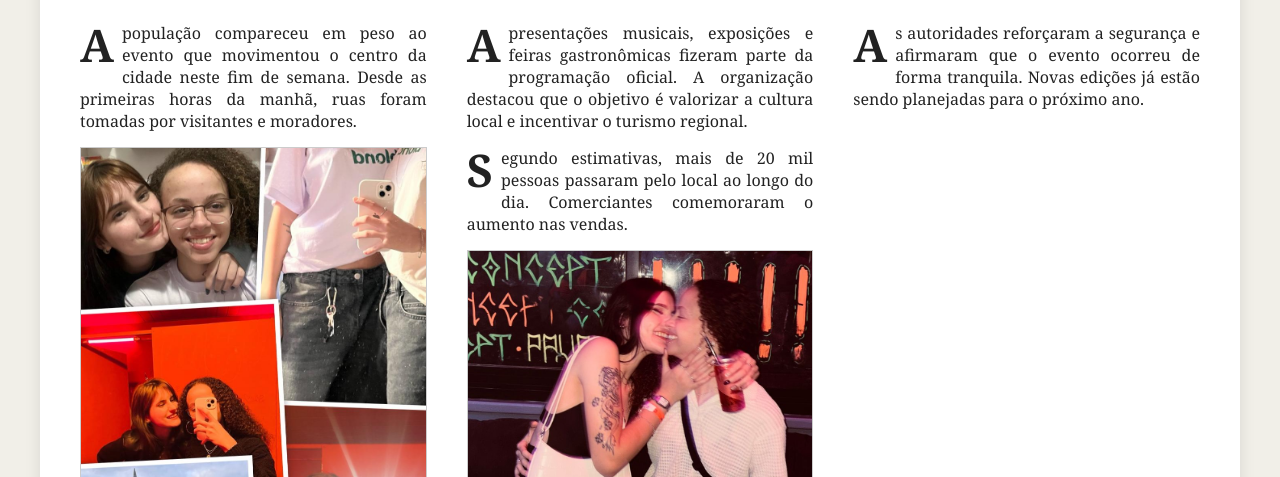
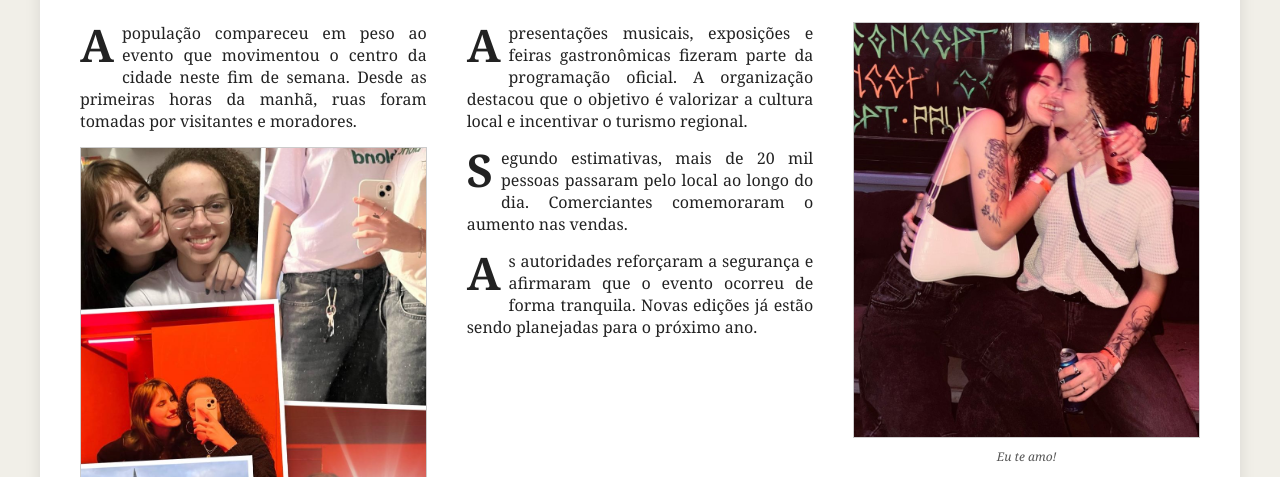
Before and after one commit to wwwcherry/git, a plain HTML site: page index.html in a window 1280 px wide. Shown: the part 296-773 px from the top of the page. Drawn offline with Linux system fonts and the light colour scheme.

Commit message:
Troquei a foto de lugar e addd mais texto

```diff
--- a/index.html
+++ b/index.html
@@ -155,6 +155,13 @@ Segundo estimativas, mais de 20 mil pessoas passaram pelo local ao longo
 do dia. Comerciantes comemoraram o aumento nas vendas.
 </p>
 
+
+<p>
+As autoridades reforçaram a segurança e afirmaram que o evento ocorreu
+de forma tranquila. Novas edições já estão sendo planejadas para o próximo ano.
+</p>
+
+
 <div class="imagem-meio">
     <img src="imagem-meio.jpg" alt="Imagem 1">
     <span>Eu te amo!</span>
```
